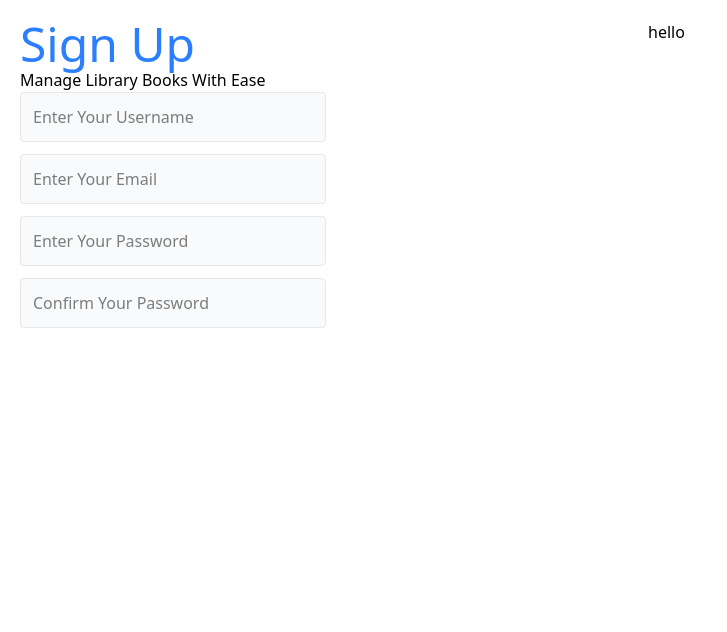
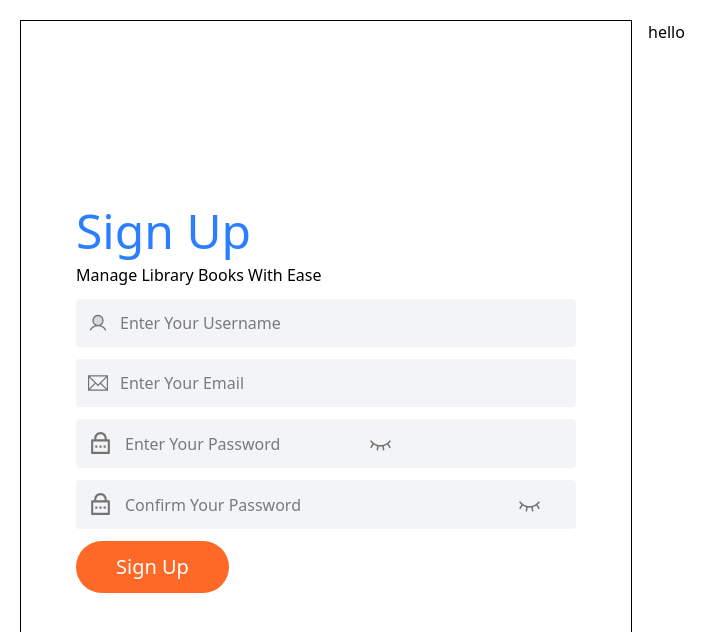
Before and after one commit to Christiannaira/redoo, a React (Vite) app: page / in a window 1280 px wide. Shown: the top 632 px of the page, without its empty margins (0-727 px from the left). Built offline with nearby package versions, Linux system fonts and the light colour scheme.

Commit message:
feat: initially design the form contents

```diff
--- a/package.json
+++ b/package.json
@@ -13,6 +13,7 @@
     "@tailwindcss/vite": "^4.1.17",
     "react": "^19.2.0",
     "react-dom": "^19.2.0",
+    "react-icons": "^5.5.0",
     "react-router-dom": "^7.9.5",
     "tailwindcss": "^4.1.17"
   },
--- a/src/components/SigningCredentials/SignUp.jsx
+++ b/src/components/SigningCredentials/SignUp.jsx
@@ -1,33 +1,121 @@
-import React from "react";
+import { PiUserDuotone, PiEye, PiEyeClosed } from "react-icons/pi";
+import { TfiEmail } from "react-icons/tfi";
+import { RiLockPasswordLine } from "react-icons/ri";
+import { useState } from "react";
 
 const SignUp = () => {
+   // Password visibility state
+   const [passOpen, setPassOpen] = useState(true);
+   const [secondPassOpen, setSecondPassOpen] = useState(true);
+
+   // Form input states
+   const [username, setUsername] = useState("");
+   const [email, setEmail] = useState("");
+   const [password, setPassword] = useState("");
+   const [confirmPassword, setConfirmPassword] = useState("");
+
+   const openFirstPass = () => {
+      setPassOpen(!passOpen);
+   };
+
+   const openSecondPass = () => {
+      setSecondPassOpen(!secondPassOpen);
+   };
+
+   const handleSignUp = (e) => {
+      e.preventDefault();
+
+      const newEntry = {
+         username: username,
+         email: email,
+         password: password,
+         confirmPassword: confirmPassword,
+      };
+
+      console.log(newEntry);
+   };
+
    return (
-      <div className="w-screen h-screen p-5">
-         <div className="grid grid-cols-2 gap-4">
-            <div>
-               <h2 className="text-blue-500 text-5xl">Sign Up</h2>
+      <div className="max-w-full h-screen p-5 box-border">
+         <div className="grid lg:grid-cols-2 grid-cols-1 gap-4 h-full">
+            <div className="place-content-center place-items-center border">
+               <form>
+                  <div className="mb-3">
+                     <h2 className="text-blue-500 text-5xl mb-2">Sign Up</h2>
                      <p>Manage Library Books With Ease</p>
-               <form action="">
+                  </div>
+                  <div className="flex bg-gray-100 w-full max-w-[500px] p-3 rounded-sm justify-start items-center gap-3 mb-3">
+                     <PiUserDuotone size={20} color="#737373" />
                      <input
                         type="text"
                         placeholder="Enter Your Username"
-                     className="block w-1/2 border border-solid border-gray-200 p-3 mb-3 rounded-sm bg-gray-50"
+                        className="max-w-[420px] focus:outline-none focus:ring-0"
+                        value={username}
+                        onChange={(e) => setUsername(e.target.value)}
                      />
+                  </div>
+                  <div className="flex bg-gray-100 w-full max-w-[500px] p-3 rounded-sm justify-start items-center gap-3 mb-3">
+                     <TfiEmail size={20} color="#737373" />
                      <input
                         type="email"
                         placeholder="Enter Your Email"
-                     className="block w-1/2 border border-solid border-gray-200 p-3 mb-3 rounded-sm bg-gray-50"
+                        className="max-w-[420px] focus:outline-none focus:ring-0"
+                        value={email}
+                        onChange={(e) => setEmail(e.target.value)}
                      />
+                  </div>
+                  <div className="flex bg-gray-100 w-full max-w-[500px] p-3 rounded-sm justify-start items-center gap-3 mb-3">
+                     <RiLockPasswordLine size={25} color="#737373" />
                      <input
-                     type="password"
+                        type={passOpen ? "text" : "password"}
                         placeholder="Enter Your Password"
-                     className="block w-1/2 border border-solid border-gray-200 p-3 mb-3 rounded-sm bg-gray-50"
+                        className="max-w-[380px] focus:outline-none focus:ring-0"
+                        value={password}
+                        onChange={(e) => setPassword(e.target.value)}
                      />
+                     <PiEye
+                        size={25}
+                        color="#737373"
+                        onClick={openFirstPass}
+                        className={passOpen ? "hidden" : ""}
+                     />
+                     <PiEyeClosed
+                        size={25}
+                        color="#737373"
+                        className={passOpen ? "" : "hidden"}
+                        onClick={openFirstPass}
+                     />
+                  </div>
+                  <div className="flex bg-gray-100 w-[500px] p-3 rounded-sm justify-start items-center gap-3 mb-3">
+                     <RiLockPasswordLine size={25} color="#737373" />
                      <input
-                     type="password"
+                        type={secondPassOpen ? "text" : "password"}
                         placeholder="Confirm Your Password"
-                     className="block w-1/2 border border-solid border-gray-200 p-3 mb-3 rounded-sm bg-gray-50"
+                        className="w-[380px] focus:outline-none focus:ring-0"
+                        value={confirmPassword}
+                        onChange={(e) => setConfirmPassword(e.target.value)}
                      />
+                     <PiEye
+                        size={25}
+                        color="#737373"
+                        onClick={openSecondPass}
+                        className={secondPassOpen ? "hidden" : ""}
+                     />
+                     <PiEyeClosed
+                        size={25}
+                        color="#737373"
+                        className={secondPassOpen ? "" : "hidden"}
+                        onClick={openSecondPass}
+                     />
+                  </div>
+                  <div>
+                     <button
+                        onClick={handleSignUp}
+                        className="bg-[#FF6927] text-white p-3 px-10 text-xl rounded-full"
+                     >
+                        Sign Up
+                     </button>
+                  </div>
                </form>
             </div>
             <div>hello</div>
```
Also changed, not shown: 1 other file (tests, documents, lock files or other folders). Lines whose indentation alone changed are shown as unchanged.
